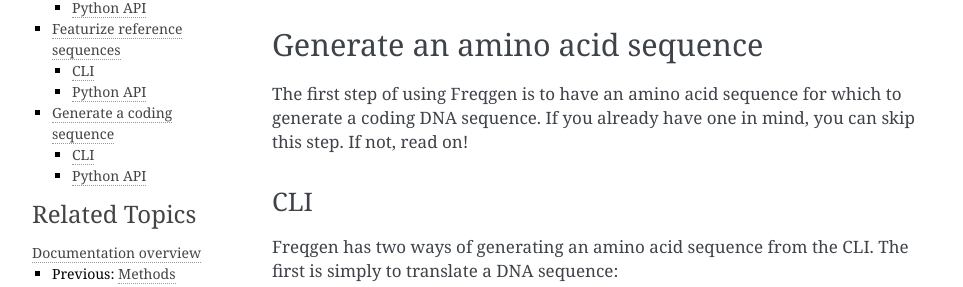
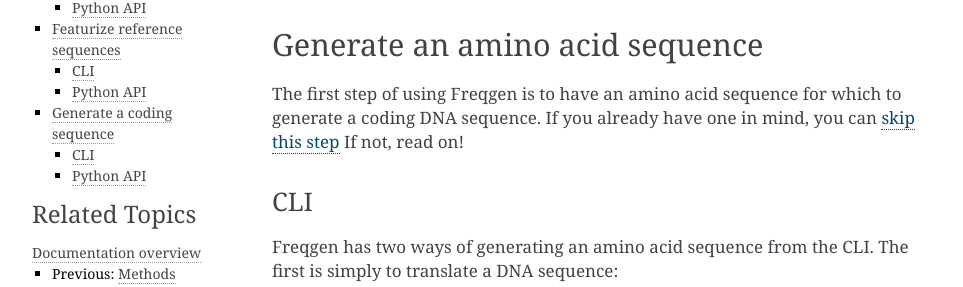
Before and after one commit to IQTLabs/freqgen, a Sphinx documentation site: the page built from docs/usage.rst, in a window 1280 px wide and 900 px high. Shown: the part 181-468 px from the top of the window, without its empty margins (148-1111 px from the left). Built offline with Sphinx 7.4.7, drawn with Linux system fonts in a browser that asks for light colours; some of the changed lines change nothing that is shown.

Commit message:
Include internal hyperlink

```diff
--- a/docs/usage.rst
+++ b/docs/usage.rst
@@ -9,8 +9,8 @@
 -------------------------------
 
 The first step of using Freqgen is to have an amino acid sequence for which to
-generate a coding DNA sequence. If you already have one in mind, you can skip
-this step. If not, read on!
+generate a coding DNA sequence. If you already have one in mind, you can
+:ref:`skip this step <Featurize reference sequences>` If not, read on!
 
 CLI
 ~~~
```
